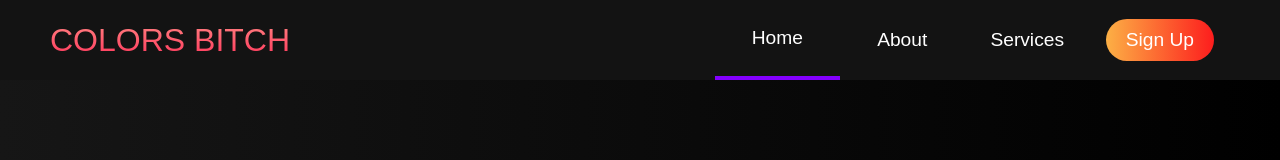
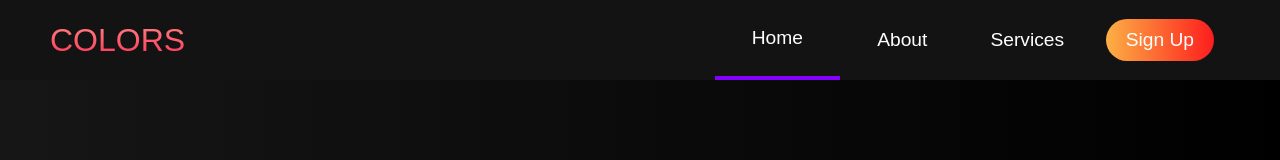
Before and after one commit to TDPears/Colors-Website, a plain HTML site: page index.html in a window 1280 px wide. Shown: the top 160 px of the page. Drawn offline with Linux system fonts and the light colour scheme.

Commit message:
Update index.html

```diff
--- a/index.html
+++ b/index.html
@@ -13,7 +13,7 @@
     <!-- Navbar Section-->
     <nav class="navbar">
         <div class="navbar__container">
-            <a href="#home" id="navbar__logo">COLORS BITCH</a>
+            <a href="#home" id="navbar__logo">COLORS</a>
             <div class="navbar__toggle" id="mobile-menu">
                 <span class="bar"></span>
                 <span class="bar"></span>
```
